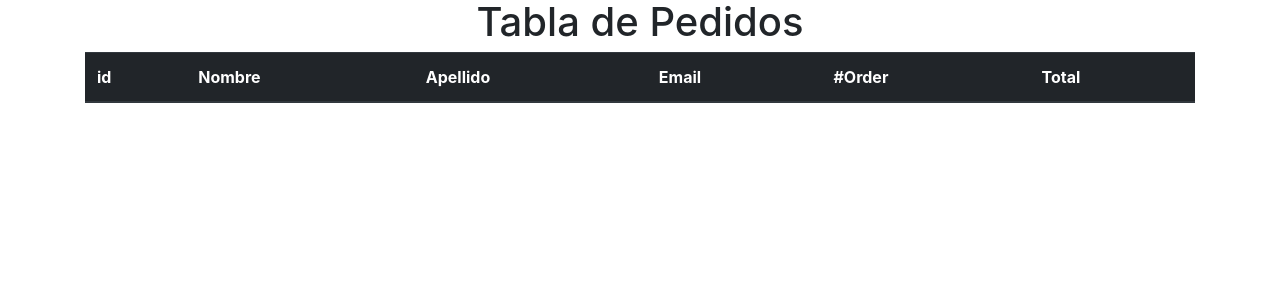
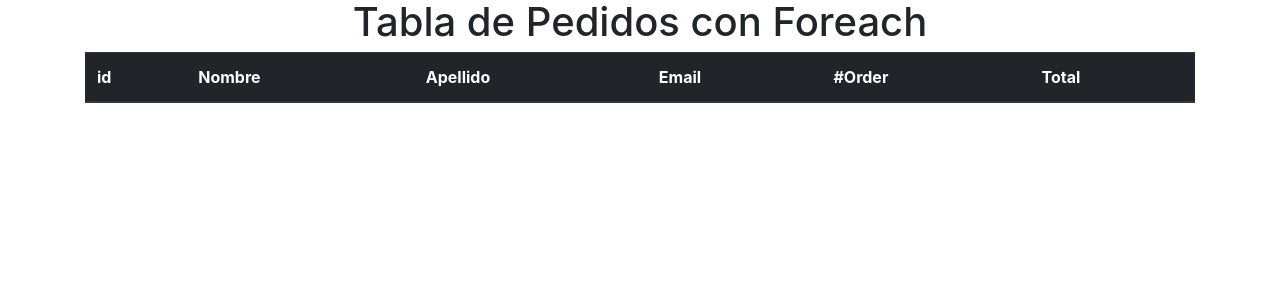
Before and after one commit to Jonathanxl1/Practicas-Php, a PHP site: page /view.php in a window 1280 px wide. Shown: the top 300 px of the page. Run offline with PHP 8.4, Linux system fonts and the light colour scheme; data that the repository does not hold is empty; some libraries are stand-ins or nearby versions.

Commit message:
Tabla de Pedidos con Foreach

```diff
--- a/view.php
+++ b/view.php
@@ -13,7 +13,7 @@
 <body>
 	<div class="jumbotron-hr">
 
-		<h1 class="h1 text-center">Tabla de Pedidos</h1>
+		<h1 class="h1 text-center">Tabla de Pedidos con Foreach</h1>
 	</div>
 
 	<div class="container">
```
